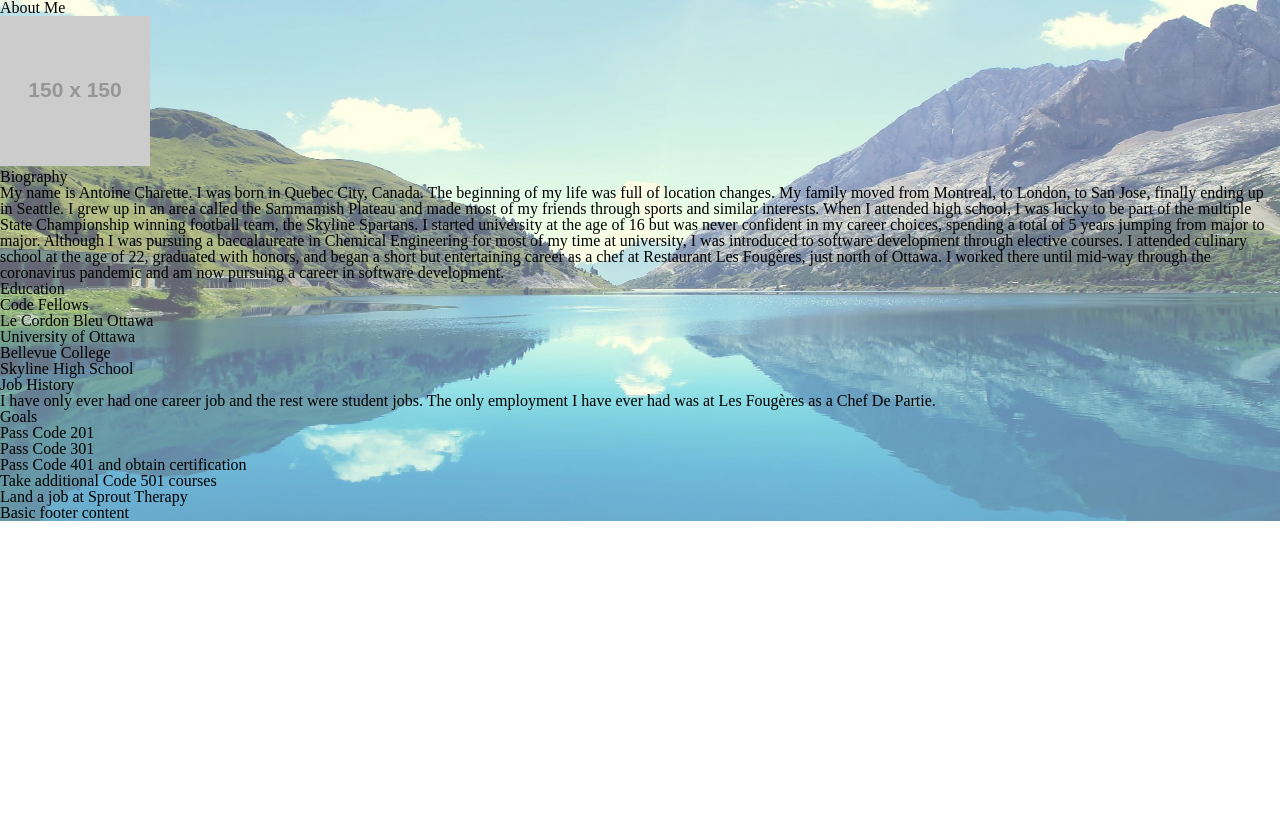
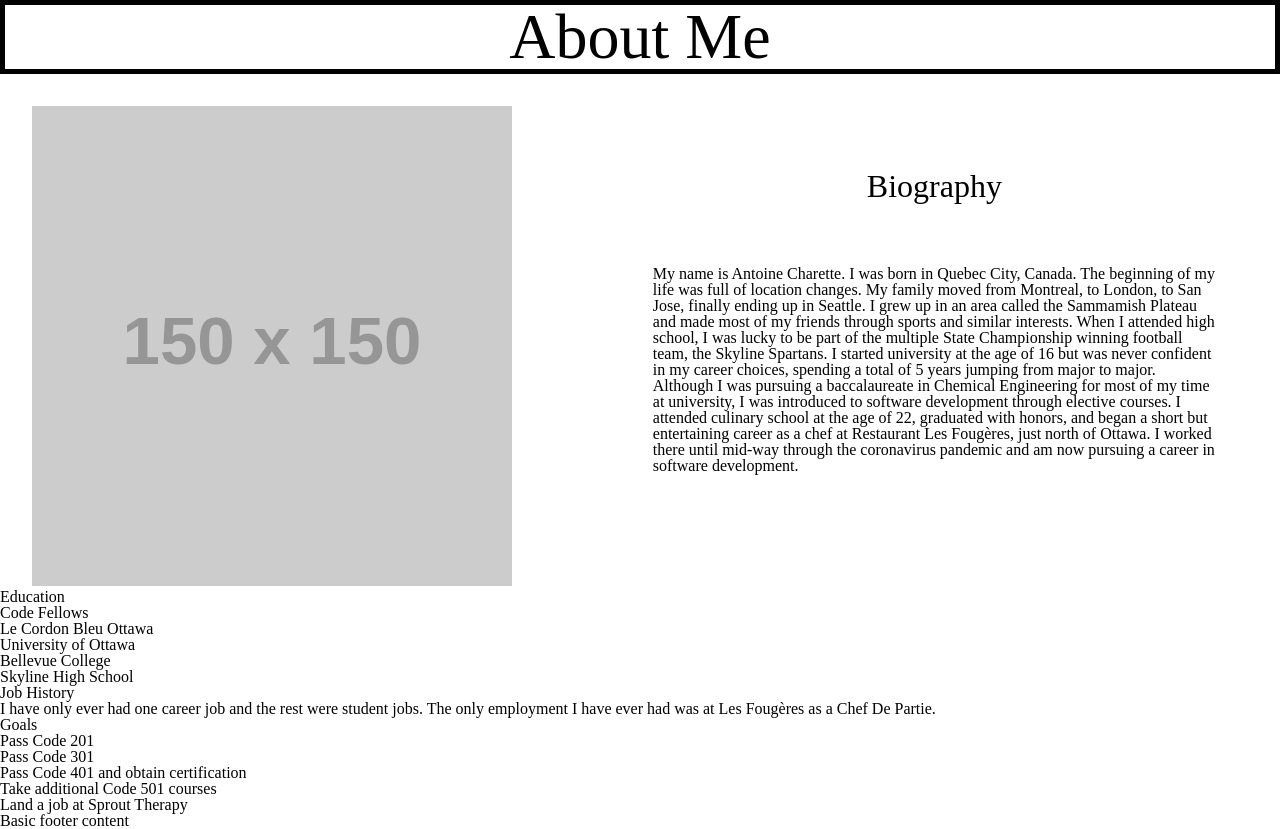
Before and after one commit to DevAOC/about-me, a plain HTML site: page index.html in a window 1280 px wide. Before the commit the page ends 800 px from the top, so only its background shows below. Drawn offline with Linux system fonts and the light colour scheme; placeholder pictures from the web are drawn by us.

Commit message:
Modified css to help structure the page

```diff
--- a/css/style.css
+++ b/css/style.css
@@ -8,24 +8,48 @@ body {
   overflow: hidden;
   position: relative;
   width: 100%;
-  height: 100%;
+  height: auto;
 }
-.background {
+/* .background {
   opacity: 0.6;
   position: absolute;
   left: 0;
   top: 0;
   width: 100%;
   height: 100%;
-}
+} */
 .content {
   position: relative;
 }
 header {
-  border: 5px ;
+  border: 5px black solid;
+  padding: auto;
+  text-align: center;
+  font-size: 4em;
 }
-img {
+#portrait {
+  padding-top: 2em;
+  padding-left: 2em;
+  width: 40%;
+}
+#sectionItem {
+  width: 100%;
+}
+section {
+  width: 100%;
+}
+div#bio {
+  position: relative;
+  padding-top: 6em;
+  padding-right: 4em;
+  float: right;
+  width: 49%;
 
+}
+div#bio > h1 {
+  margin-bottom: 2em;
+  text-align: center;
+  font-size: 2em;
 }
 main {
 
--- a/index.html
+++ b/index.html
@@ -10,16 +10,17 @@
   </head>
   <body>
     <div class="wrap">
-      <img class="background" src="./img/nature-background.jpg" alt="">
       <div class="content">
         <header>
           About Me
         </header>
-        <img src="https://via.placeholder.com/150" alt="">
         <main>
-          <section>
-            <h1>Biography</h1>
-            <p>My name is Antoine Charette. I was born in Quebec City, Canada. The beginning of my life was full of location changes. My family moved from Montreal, to London, to San Jose, finally ending up in Seattle. I grew up in an area called the Sammamish Plateau and made most of my friends through sports and similar interests. When I attended high school, I was lucky to be part of the multiple State Championship winning football team, the Skyline Spartans. I started university at the age of 16 but was never confident in my career choices, spending a total of 5 years jumping from major to major. Although I was pursuing a baccalaureate in Chemical Engineering for most of my time at university, I was introduced to software development through elective courses. I attended culinary school at the age of 22, graduated with honors, and began a short but entertaining career as a chef at Restaurant Les Foug&egraveres, just north of Ottawa. I worked there until mid-way through the coronavirus pandemic and am now pursuing a career in software development.</p>
+          <section id="sectionItem">
+            <img id="portrait" src="https://via.placeholder.com/150" alt="">
+            <div id="bio">
+              <h1>Biography</h1>
+              <p>My name is Antoine Charette. I was born in Quebec City, Canada. The beginning of my life was full of location changes. My family moved from Montreal, to London, to San Jose, finally ending up in Seattle. I grew up in an area called the Sammamish Plateau and made most of my friends through sports and similar interests. When I attended high school, I was lucky to be part of the multiple State Championship winning football team, the Skyline Spartans. I started university at the age of 16 but was never confident in my career choices, spending a total of 5 years jumping from major to major. Although I was pursuing a baccalaureate in Chemical Engineering for most of my time at university, I was introduced to software development through elective courses. I attended culinary school at the age of 22, graduated with honors, and began a short but entertaining career as a chef at Restaurant Les Foug&egraveres, just north of Ottawa. I worked there until mid-way through the coronavirus pandemic and am now pursuing a career in software development.</p>
+            </div>
           </section>
           <section>
             <h1>Education</h1>
```
